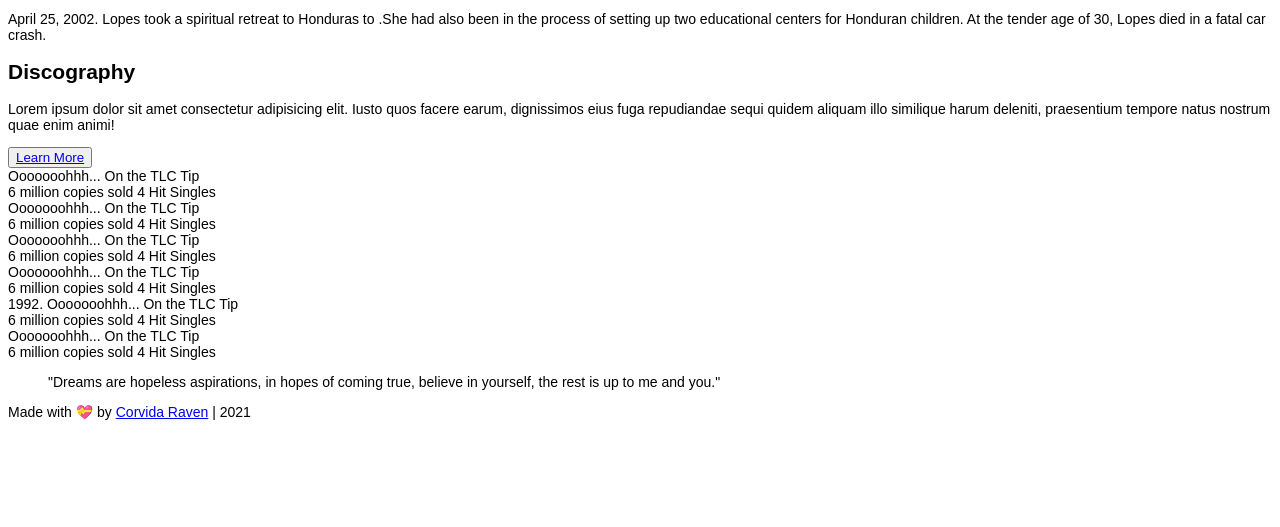
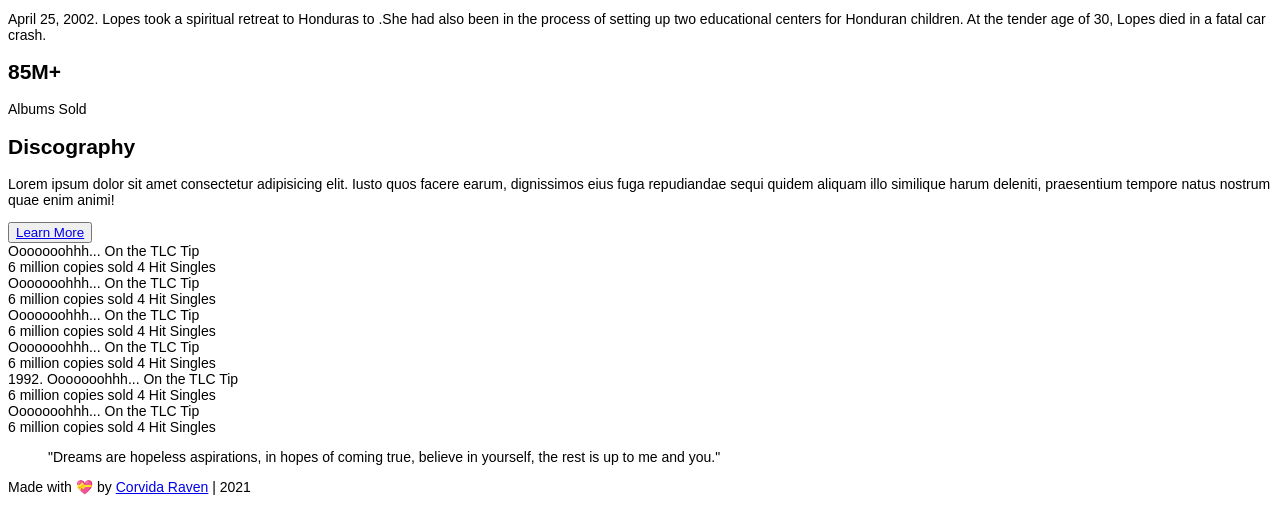
Before and after one commit to SheGeeks/FreeCodeCamp-Projects, a plain HTML site: page Tribute Page/index.html in a window 1280 px wide. Shown: the part 273-800 px from the top of the page. Drawn offline with Linux system fonts and the light colour scheme.

```diff
--- a/Tribute Page/index.html
+++ b/Tribute Page/index.html
@@ -39,8 +39,8 @@
 
     <section class="stats">
       <div>
-        <h2></h2>
-        <p></p>
+        <h2>85M+</h2>
+        <p>Albums Sold</p>
       </div>
 
       <div>
```
